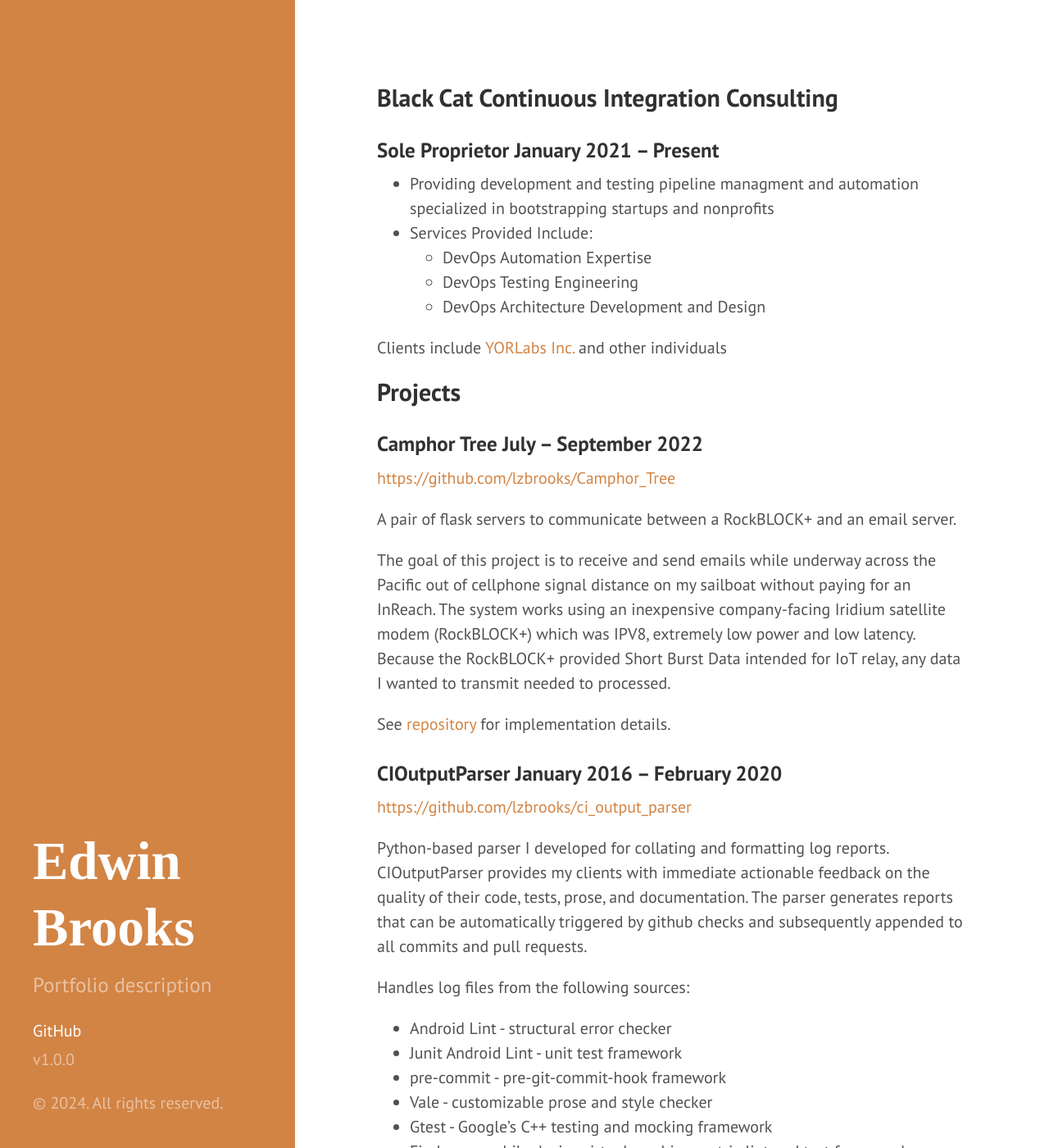
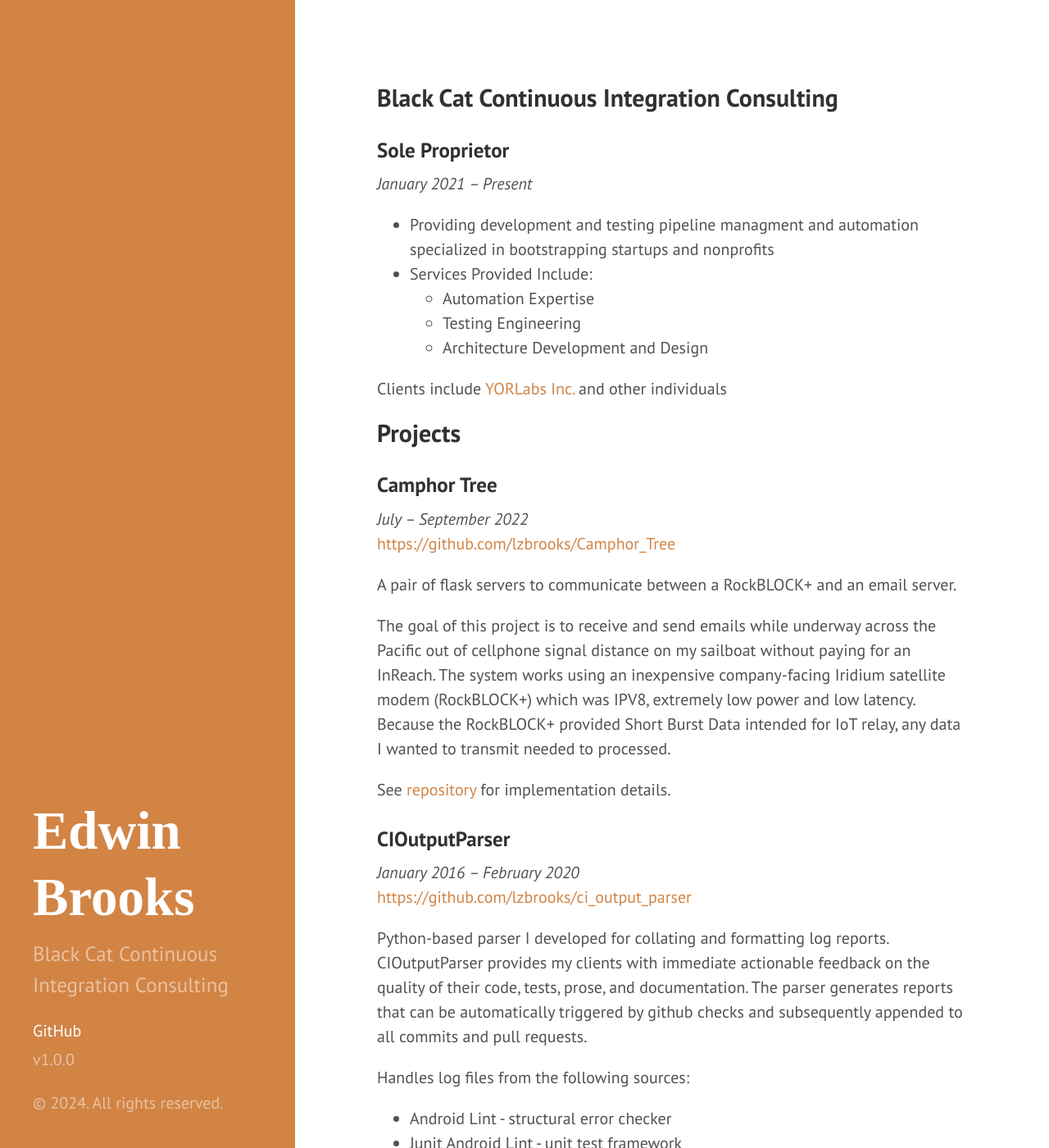
Before and after one commit to lzbrooks/edwin.brooks, a Jekyll site: the page built from index.md, in a window 1280 px wide and 1400 px high. Shown: the whole window at 82% size. Built offline with Jekyll 4.4.1, drawn with Linux system fonts in a browser that asks for light colours; Markdown is read by kramdown in place of the engine named in the settings; some of the changed text lies outside the part shown.

Commit message:
Cleanup page styling

```diff
--- a/_config.yml
+++ b/_config.yml
@@ -9,7 +9,7 @@ relative_permalinks: false
 # Setup
 title:            'Edwin Brooks'
 tagline:          'Portfolio'
-description:      'Portfolio description'
+description:      'Black Cat Continuous Integration Consulting'
 url:              https://bcciconsulting.net
 baseurl:          ''
 github:           lzbrooks
--- a/_includes/sidebar.html
+++ b/_includes/sidebar.html
@@ -2,9 +2,9 @@
   <div class="container sidebar-sticky">
     <div class="sidebar-about">
       <h1>
-        <a href="{{ site.baseurl }}">
+
           {{ site.title }}
-        </a>
+
       </h1>
       <p class="lead">{{ site.description }}</p>
     </div>
--- a/index.md
+++ b/index.md
@@ -4,18 +4,20 @@ title: Home
 ---
 
 ## Black Cat Continuous Integration Consulting
-### Sole Proprietor                                 January 2021 – Present
+### Sole Proprietor
+_January 2021 – Present_
 - Providing development and testing pipeline managment and automation specialized in bootstrapping startups and nonprofits
 - Services Provided Include:
-  - DevOps Automation Expertise
-  - DevOps Testing Engineering
-  - DevOps Architecture Development and Design
+  - Automation Expertise
+  - Testing Engineering
+  - Architecture Development and Design
 
 Clients include [YORLabs Inc.](https://yorlabs.com/) and other individuals
 
 
 ## Projects
-### Camphor Tree                            July – September 2022
+### Camphor Tree
+_July – September 2022_
 [https://github.com/lzbrooks/Camphor_Tree](https://github.com/lzbrooks/Camphor_Tree)
 
 A pair of flask servers to communicate between a RockBLOCK+ and an email server.
@@ -24,7 +26,8 @@ The goal of this project is to receive and send emails while underway across the
 
 See [repository](https://github.com/lzbrooks/Camphor_Tree) for implementation details.
 
-### CIOutputParser                                   January 2016 – February 2020
+### CIOutputParser
+_January 2016 – February 2020_
 [https://github.com/lzbrooks/ci_output_parser](https://github.com/lzbrooks/ci_output_parser)
 
 Python-based parser I developed for collating and formatting log reports.  CIOutputParser provides my clients with immediate actionable feedback on the quality of their code, tests, prose, and documentation.  The parser generates reports that can be automatically triggered by github checks and subsequently appended to all commits and pull requests.
@@ -37,7 +40,8 @@ Handles log files from the following sources:
 - Gtest - Google's C++ testing and mocking framework
 - Firebase - mobile device virtual machine matrix lint and test framework
 
-### Trackscraper									  April 2017
+### Trackscraper
+_April 2017_
 [https://github.com/lzbrooks/track-scraper](https://github.com/lzbrooks/track-scraper)
 
 An online music collator and organizer
@@ -47,8 +51,10 @@ An online music collator and organizer
 
 
 ## Other Work Experience
-### Development Lead					    	     January 2016 – December 2018
+### Development Lead
+_January 2016 – December 2018_
 [SAP](https://www.sap.com/index.html)
+
 - Drove the open-source release of the legal compliance project
   - Open-source component legal compliance
   - Vulnerability identification and notification
@@ -60,8 +66,10 @@ An online music collator and organizer
   - Multi-module project framework
   - Integration, database, and API call testing
 
-### Quality Assurance							          September – December 2015
+### Quality Assurance
+_September – December 2015_
 [Aquatic Informatics Inc.](https://aquaticinformatics.com/)
+
 - Managed automatic Windows software deployment system
 - Tested production code and expanded the automated C# test suite
 	- Ran Octopus deployment platform automation with Powershell scripts
```
Also changed, not shown: other parts of index.md (+4 -3 lines).
